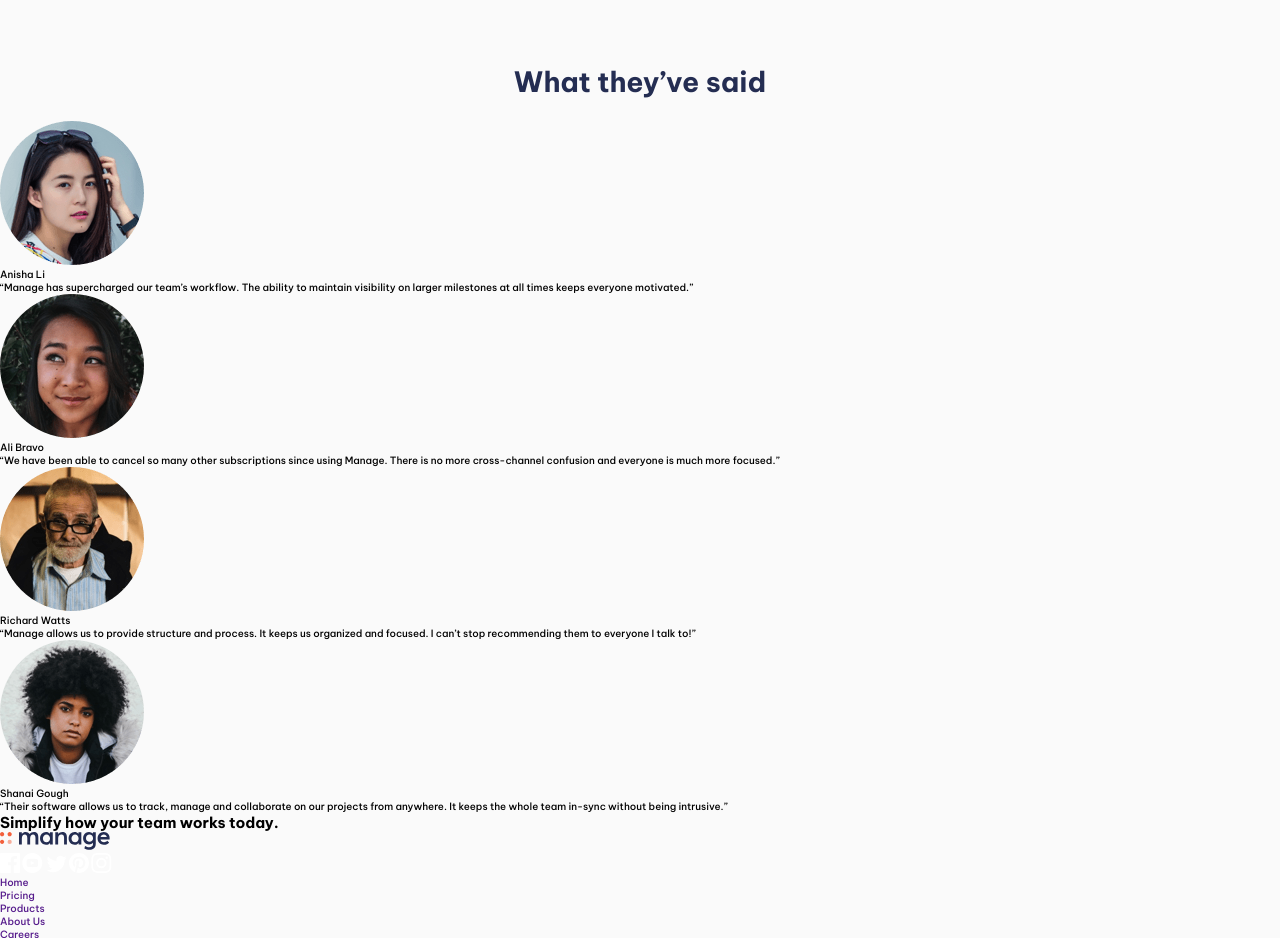
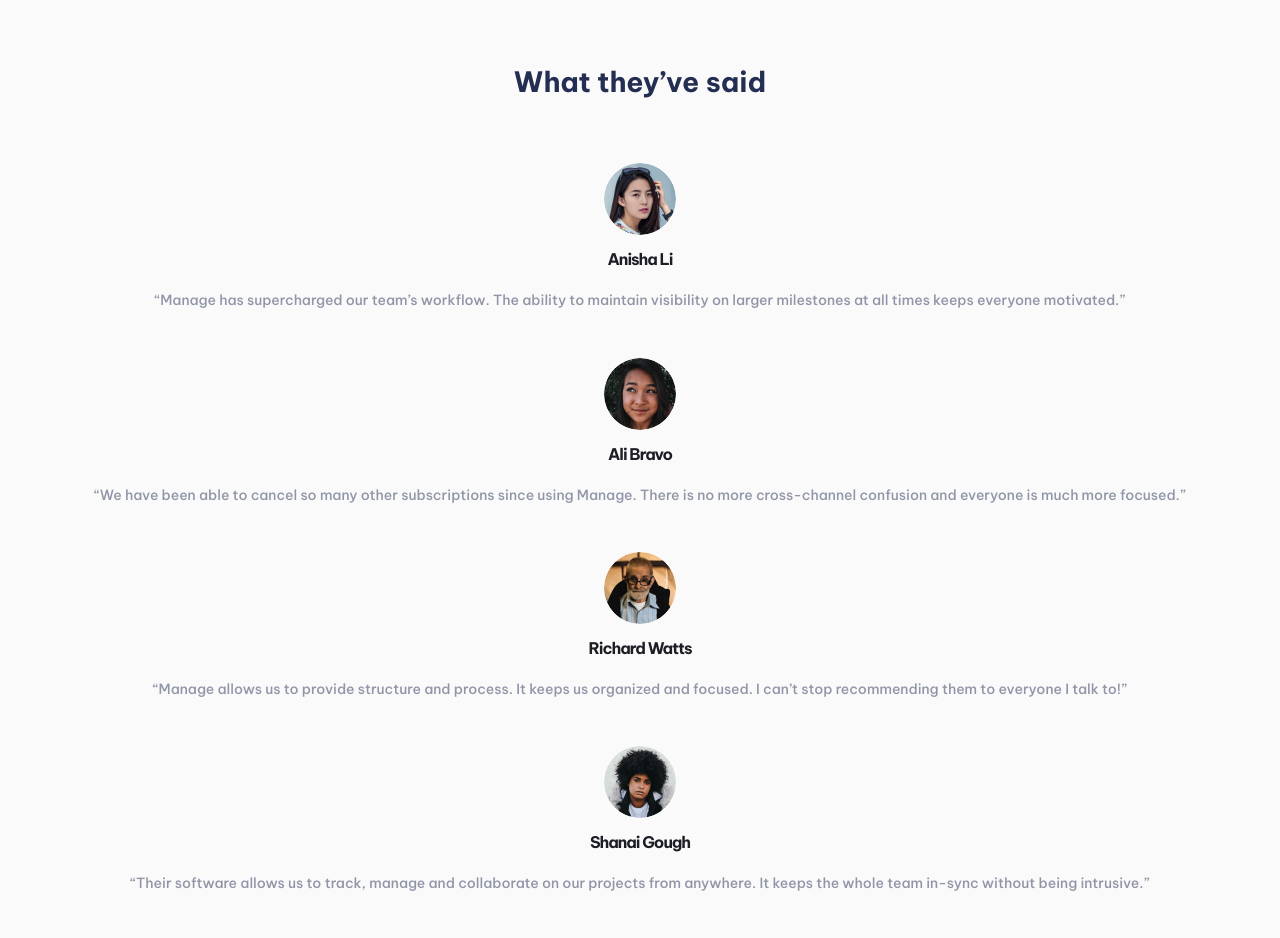
Before and after one commit to rachidbend/manage-landing, a plain HTML site: page index.html in a window 1280 px wide. Shown: the part 1912-2850 px from the top of the page. Drawn offline with Linux system fonts and the light colour scheme.

Commit message:
styled the testimonials, not functional yet

```diff
--- a/index.html
+++ b/index.html
@@ -114,9 +114,12 @@
     <section class="testimonials">
       <h2 class="heading heading-secondary">What they’ve said</h2>
 
-      <div class="testimonials-container">
+      <div class="testimonials__container">
         <div class="testimonial">
-          <img src="images/avatar-anisha.png" alt="anisha li" />
+          <img
+            class="testimonial__avatar"
+            src="images/avatar-anisha.png"
+            alt="anisha li" />
           <p class="testimonial-heading">Anisha Li</p>
           <p class="testimonial-text">
             “Manage has supercharged our team’s workflow. The ability to
@@ -125,7 +128,10 @@
           </p>
         </div>
         <div class="testimonial">
-          <img src="images/avatar-ali.png" alt="Ali Bravo" />
+          <img
+            class="testimonial__avatar"
+            src="images/avatar-ali.png"
+            alt="Ali Bravo" />
           <p class="testimonial-heading">Ali Bravo</p>
           <p class="testimonial-text">
             “We have been able to cancel so many other subscriptions since using
@@ -134,7 +140,10 @@
           </p>
         </div>
         <div class="testimonial">
-          <img src="images/avatar-richard.png" alt="Richard Watts" />
+          <img
+            class="testimonial__avatar"
+            src="images/avatar-richard.png"
+            alt="Richard Watts" />
           <p class="testimonial-heading">Richard Watts</p>
           <p class="testimonial-text">
             “Manage allows us to provide structure and process. It keeps us
@@ -143,7 +152,10 @@
           </p>
         </div>
         <div class="testimonial">
-          <img src="images/avatar-shanai.png" alt="Shanai Gough" />
+          <img
+            class="testimonial__avatar"
+            src="images/avatar-shanai.png"
+            alt="Shanai Gough" />
           <p class="testimonial-heading">Shanai Gough</p>
           <p class="testimonial-text">
             “Their software allows us to track, manage and collaborate on our
--- a/src/styles.css
+++ b/src/styles.css
@@ -255,3 +255,51 @@ a {
   letter-spacing: -0.05rem;
   padding: 0 2.4rem;
 }
+
+/* END FEATURE section */
+/* ------------------------------------------------- */
+/* TESTIMONIALS section */
+.testimonials {
+  padding: 0 2.4rem;
+}
+.testimonials__container {
+}
+.testimonials .heading-secondary {
+  margin-bottom: 9.6rem;
+  padding: 0;
+}
+.testimonial {
+  background-color: var(--color-primary-100);
+  /* background-color: red; */
+  display: flex;
+  flex-direction: column;
+  align-items: center;
+  margin-bottom: 5rem;
+  position: relative;
+  padding: 5rem 1.2rem 3.2rem 1.2rem;
+}
+.testimonial__avatar {
+  width: 7.2rem;
+  height: 7.2rem;
+  border-radius: 50%;
+  position: absolute;
+  top: -3.6rem;
+  left: 50%;
+  transform: translate(-50%, 0);
+}
+.testimonial-heading {
+  font-size: 1.6rem;
+  color: var(--color-primary-400);
+  margin-bottom: 2rem;
+  font-weight: 700;
+  letter-spacing: -0.1rem;
+}
+
+.testimonial-text {
+  font-size: 1.4rem;
+  line-height: 1.6;
+  color: var(--color-primary-300);
+  font-weight: 500;
+  /* letter-spacing: -0.05rem; */
+  text-align: center;
+}
```
